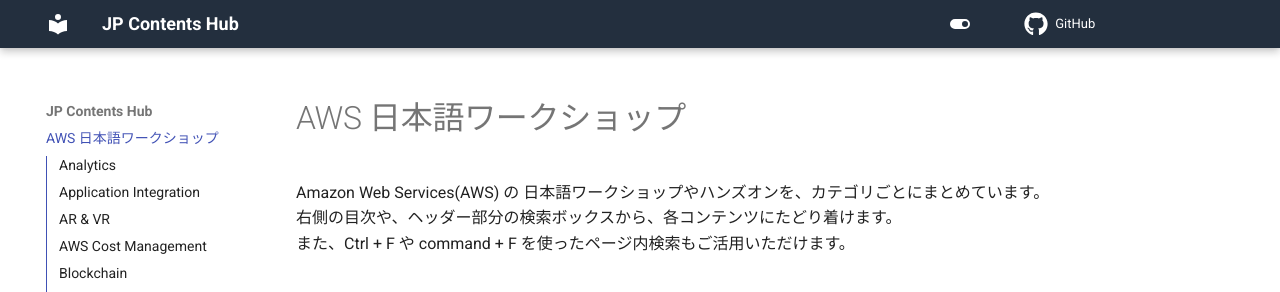
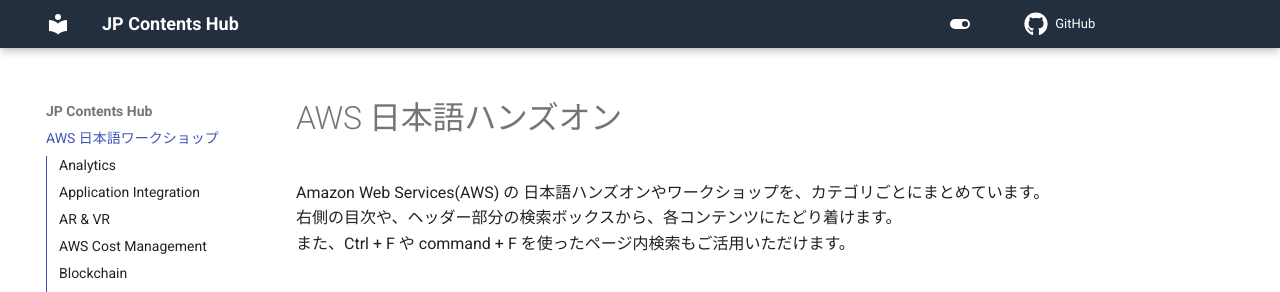
Before and after one commit to aws-samples/jp-contents-hub, an MkDocs documentation site: the page built from content/index.md, in a window 1280 px wide and 900 px high. Shown: the top 292 px of the window. Built offline with MkDocs 1.6.1 and Material for MkDocs 9.7.7, drawn with Linux system fonts in a browser that asks for light colours; comment, search, counter and statistics services are not loaded.

Commit message:
ハンズオンとワークショップの用語の優先度を整理。基本的にはハンズオンという用語を第一優先で利用していく。

```diff
--- a/content/index.md
+++ b/content/index.md
@@ -1,6 +1,6 @@
-# AWS 日本語ワークショップ
+# AWS 日本語ハンズオン
 
-Amazon Web Services(AWS) の 日本語ワークショップやハンズオンを、カテゴリごとにまとめています。
+Amazon Web Services(AWS) の 日本語ハンズオンやワークショップを、カテゴリごとにまとめています。
 右側の目次や、ヘッダー部分の検索ボックスから、各コンテンツにたどり着けます。
 また、Ctrl + F や command + F を使ったページ内検索もご活用いただけます。
 
```
